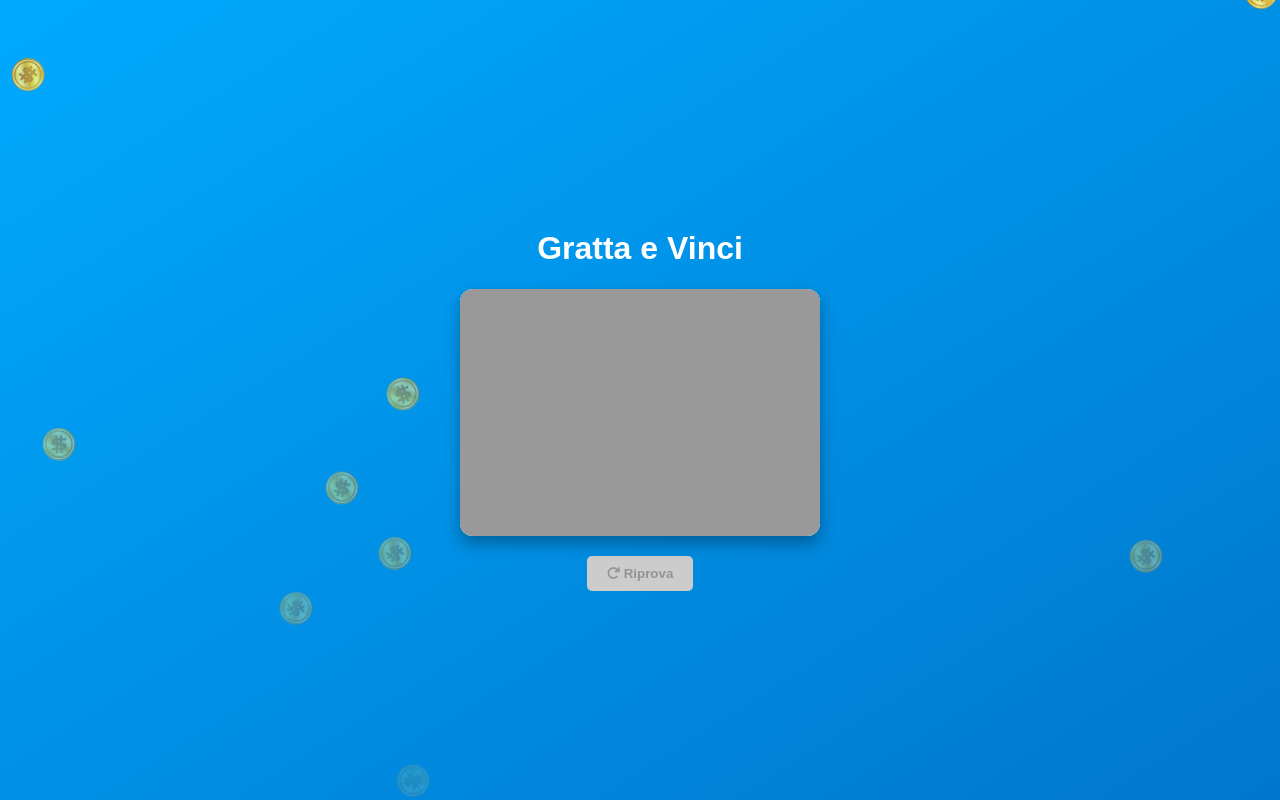
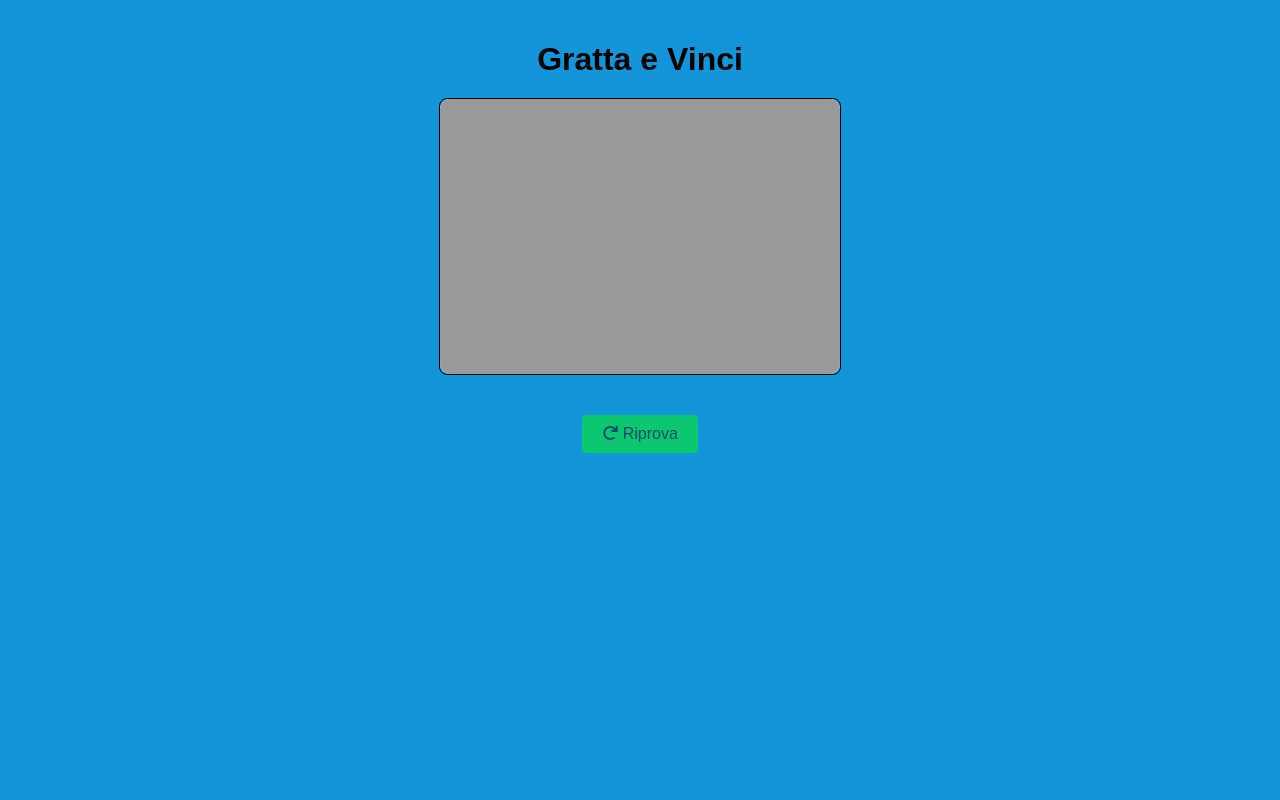
Before and after one commit to Salvatore1293/Scratch-e-Win, a plain HTML site: page index.html in a window 1280 px wide. Drawn offline with Linux system fonts and the light colour scheme.

Commit message:
modifiche al progetto

```diff
--- a/index.html
+++ b/index.html
@@ -2,34 +2,31 @@
 <html lang="it">
 
 <head>
-    <meta charset="UTF-8" />
-    <meta name="viewport" content="width=device-width, initial-scale=1.0" />
+    <meta charset="UTF-8">
+    <meta name="viewport" content="width=device-width, initial-scale=1.0">
     <title>Gratta e Vinci</title>
-    <link rel="stylesheet" href="style.css" />
-    <link rel="stylesheet" href="https://cdnjs.cloudflare.com/ajax/libs/font-awesome/6.4.0/css/all.min.css">
-
+    <link rel="stylesheet" href="style.css">
+    <link rel="stylesheet" href="https://cdnjs.cloudflare.com/ajax/libs/font-awesome/6.0.0-beta3/css/all.min.css">
 </head>
 
 <body>
-    <div class="falling-background"></div>
-    <div class="falling-items"></div>
-
-    <div class="game-container">
+    <div class="container">
         <h1>Gratta e Vinci</h1>
 
-        <div class="scratch-wrapper">
-            <div class="scratch-card">
-                <img id="background-image" alt="Premio" />
-                <canvas id="scratch-canvas"></canvas>
-            </div>
+        <div class="scratch-card">
 
-            <button id="restart-btn">
-                <i class="fas fa-redo"></i> Riprova</button>
-            <div id="result-message" class="hidden"></div> <!-- Messaggio di vincita/perdita -->
+            <img id="backgroundImage" alt="Premio">
+            <canvas id="scratchCanvas">
+            </canvas>
         </div>
+        <div id="resultMessage" class="result-message">
+        </div>
+            <button id="resetButton">
+                <i class="fas fa-redo"></i>   Riprova
+            </button>
+
     </div>
 
     <script src="script.js"></script>
 </body>
-
 </html>
--- a/script.js
+++ b/script.js
@@ -1,48 +1,51 @@
-const canvas = document.getElementById("scratch-canvas");
+const canvas = document.getElementById("scratchCanvas");
 const ctx = canvas.getContext("2d");
-const bgImage = document.getElementById("background-image");
-const restartBtn = document.getElementById("restart-btn");
-const resultMsg = document.getElementById("result-message");
-const winSound = new Audio("suono/success-1-6297.mp3");
+const backgroundImage = document.getElementById("backgroundImage");
+const resetButton = document.getElementById("resetButton");
+const resultMessage = document.getElementById
+("resultMessage");
+const WinSound = new Audio("suono/success-1-6297.mp3");
+const LoseSound = new Audio("suono/fail.mp3");
+
 
 let isDrawing = false;
 let isPrizeRevealed = false;
 let hasWon;
-const brushSize = 20;
 const alwaysWin = false;
+const brushSize = 20; // Size of the brush for scratching
 
 function resizeCanvas() {
   canvas.width = canvas.offsetWidth;
   canvas.height = canvas.offsetHeight;
 
-  ctx.globalCompositeOperation = "source-over";
+  ctx.globalCompositeOperation = "source-over"; //     Set to normal drawing mode
   ctx.fillStyle = "#999";
-  ctx.fillRect(0, 0, canvas.width, canvas.height);
+  ctx.fillRect(0, 0, canvas.width, canvas.height
+  );
 
   hasWon = alwaysWin || Math.random() < 0.5;
-  bgImage.src = hasWon ? "img/vincita.jpg" : "img/sconfitta.jpg";
-  isPrizeRevealed = false;
-
-  canvas.style.pointerEvents = "auto";
-  disableRestart();
-  resultMsg.classList.add("hidden");
+  backgroundImage.src = hasWon ? "img/vincita.jpg" : "img/sconfitta.jpg";
+  isPrizeRevealed = false; // Reset the prize reveal state
+  canvas.style.pointerEvents = "auto"; disableRestart();
+  resultMessage.classList.remove("visible");
+  resultMessage.classList.add("hidden");
 }
 
-function draw(x, y) {
+function draw(x,y) {
   ctx.globalCompositeOperation = "destination-out";
   ctx.beginPath();
-  ctx.arc(x, y, brushSize, 0, Math.PI * 2);
+  ctx.arc(x,y, brushSize, 0, Math.PI * 2);
   ctx.fill();
 }
 
-function checkRevealProgress() {
-  const data = ctx.getImageData(0, 0, canvas.width, canvas.height).data;
+
+function checkReveal() {
+  const imageData = ctx.getImageData(0, 0, canvas.width, canvas.height);
   let cleared = 0;
 
-  for (let i = 3; i < data.length; i += 4) {
-    if (data[i] === 0) cleared++;
+  for (let i = 3; i < imageData.data.length; i += 4) {
+    if (imageData.data[i] === 0) cleared++;
   }
-
   const revealed = (cleared / (canvas.width * canvas.height)) * 100;
 
   if (revealed > 50 && !isPrizeRevealed) {
@@ -51,94 +54,61 @@ function checkRevealProgress() {
     }
   }
 
+
 function revealPrize() {
+
   canvas.style.pointerEvents = "none";
 
-  if (hasWon) winSound.play();
+  if (hasWon) { WinSound.play(); }
+  else { LoseSound.play(); }
+  resultMessage.innerHTML = hasWon ? '<i class="fas fa-gift"></i> Congratulazioni! Hai vinto!' : ' <i class="fas fa-times"></i> Ritenta!';
 
-  resultMsg.innerHTML = hasWon
-    ? '<i class="fas fa-gift"></i> Hai vinto!'
-    : '<i class="fas fa-times-circle"></i> Ritenta!';
-  resultMsg.classList.remove("hidden");
-
+  resultMessage.classList.remove("hidden");
+  resultMessage.classList.add("visible");
   setTimeout(() => {
-    ctx.clearRect(0, 0, canvas.width, canvas.height);
-    enableRestart();
-  }, 100);
+    ctx.clearRect(0, 0, canvas.width, canvas.height); enableRestart();
+  }, 200);
 }
 
-function getPointerPos(e) {
+function getPointerPosition(event) {
   const rect = canvas.getBoundingClientRect();
-  const x = e.clientX || e.touches[0].clientX;
-  const y = e.clientY || e.touches[0].clientY;
+  const x = event.clientX || event.touches[0].clientX;
+  const y = event.clientY || event.touches[0].clientY;
   return { x: x - rect.left, y: y - rect.top };
 }
 
-function onMove(e) {
-  if (!isDrawing) return;
-  e.preventDefault();
-  const { x, y } = getPointerPos(e);
+function onMove(event) {
+  if (!isDrawing || isPrizeRevealed) return; // Prevent drawing if not in drawing mode or prize is revealed
+  const { x, y } = getPointerPosition(event);
   draw(x, y);
-  checkRevealProgress();
+  checkReveal();
 }
 
-// Interazioni
-canvas.addEventListener("mousedown", () => (isDrawing = true));
-canvas.addEventListener("mouseup", () => (isDrawing = false));
+
+canvas.addEventListener("mousedown", () =>
+  (isDrawing = true));
+
+canvas.addEventListener("mouseup", () =>
+  (isDrawing = false));
+
 canvas.addEventListener("mousemove", onMove);
 
-canvas.addEventListener("touchstart", () => (isDrawing = true));
+canvas.addEventListener("touchstart", (event) => (isDrawing = true));
 canvas.addEventListener("touchend", () => (isDrawing = false));
 canvas.addEventListener("touchmove", onMove);
 
-restartBtn.addEventListener("click", resizeCanvas);
+resetButton.addEventListener("click", resizeCanvas);
 
-window.addEventListener("load", () => {
-  bgImage.complete ? resizeCanvas() : (bgImage.onload = resizeCanvas);
-});
 window.addEventListener("resize", resizeCanvas);
 
+window.addEventListener("load", () => { backgroundImage.complete ? resizeCanvas() : backgroundImage.onload = resizeCanvas; });
+
 function enableRestart() {
-  restartBtn.classList.add("enabled");
-  restartBtn.disabled = false;
+  resetButton.classList.add("enabled");
+  resetButton.disabled = false;
 }
 
 function disableRestart() {
-  restartBtn.classList.remove("enabled");
-  restartBtn.disabled = true;
+  resetButton.classList.remove("enabled");
+  resetButton.disabled = true;
 }
-
-// Effetti decorativi (soldi e regali)
-function isOutsideScratchCard(x) {
-  const rect = document.querySelector(".scratch-card").getBoundingClientRect();
-  return x < rect.left || x > rect.right;
-}
-
-function createFallingItem(cls, container, images) {
-  const x = Math.random() * window.innerWidth;
-  if (!isOutsideScratchCard(x)) return;
-
-  const el = document.createElement("div");
-  el.className = cls;
-  el.style.left = `${x}px`;
-  el.style.backgroundImage = `url(${
-    images[Math.floor(Math.random() * images.length)]
-  })`;
-  el.style.animationDuration = `${2 + Math.random() * 3}s`;
-
-  document.querySelector(container).appendChild(el);
-  setTimeout(() => el.remove(), 5000);
-}
-
-setInterval(
-  () => createFallingItem("item", ".falling-items", ["img/soldi.png"]),
-  500
-);
-setInterval(
-  () =>
-    createFallingItem("falling-item", ".falling-background", [
-      "img/soldi.png",
-      "img/regalo.png",
-    ]),
-  400
-);
--- a/style.css
+++ b/style.css
@@ -1,113 +1,114 @@
 body {
+    font-family: Arial, sans-serif;
+    background-color: #1595d9;
     margin: 0;
-    font-family: sans-serif;
-    background: linear-gradient(to bottom right, #00aaff, #0077cc);
-    height: 100vh;
+    padding: 20px;
+
+    display: flex;
+    justify-content: center;
+    align-items: center;
     overflow: hidden;
 }
 
-.game-container {
-    text-align: center;
-    color: white;
+.container{
+    width: 100%;
+    max-width: 600px;
+    align-items: center;
     display: flex;
-    justify-content: center;
-    align-items: center;
+    flex-direction: column;
     height: 100%;
-    flex-direction: column;
+
 }
 
-.scratch-wrapper {
-    position: relative;
-    z-index: 10;
+h1{
+    font-size: 2em;
+    margin-bottom: 20px;
 }
 
 .scratch-card {
     position: relative;
-    width: min(90vw, 360px);
-    aspect-ratio: 16 / 11;
-    border-radius: 12px;
-    overflow: hidden;
-    box-shadow: 0 8px 16px rgba(0, 0, 0, 0.3);
+    width: min(100%, 400px);
+    aspect-ratio: 16/11;
+    border: 1px solid black;
+    border-radius: 8px;
     margin: 0 auto 20px;
+    overflow:hidden;
 }
 
-#background-image,
-#scratch-canvas {
+#backgroundImage,
+#scratchCanvas {
     position: absolute;
     top: 0;
     left: 0;
     width: 100%;
     height: 100%;
-    border-radius: 12px;
+    border-radius: 10px;
     display: block;
 }
 
-#scratch-canvas {
+
+#scratchCanvas {
     z-index: 2;
     background-color: transparent;
+    cursor: crosshair;
     pointer-events: auto;
 }
-
-#restart-btn {
-    padding: 10px 20px;
-    background-color: #ccc;
-    border: none;
-    border-radius: 5px;
-    cursor: not-allowed;
+.hidden-content {
+    position: absolute;
+    top: 50%;
+    left: 50%;
+    display: none;
+    transform: translate(-50%, -50%);
+    font-size: 24px;
     font-weight: bold;
-    transition: background-color 0.3s, box-shadow 0.3s;
-}
-
-#restart-btn.enabled {
-    background-color: #ffcc00;
-    cursor: pointer;
-}
-
-#restart-btn.enabled:hover {
-    background-color: #ffe066;
-    box-shadow: 0 0 10px rgba(255, 204, 0, 0.8);
-}
-
-.falling-background,
-.falling-items {
-    position: fixed;
-    top: 0;
-    left: 0;
-    width: 100vw;
-    height: 100vh;
-    z-index: 1;
+    color: #0bdc3c;
     pointer-events: none;
 }
 
-.item,
-.falling-item {
-    position: absolute;
-    width: 40px;
-    height: 40px;
-    background-size: contain;
-    background-repeat: no-repeat;
-    top: -50px;
-    animation: fall linear forwards;
+button#resetButton {
+    background-color: #02fc0a;
+    color: black;
+    border: none;
+    border-radius: 4px;
+    padding: 10px 20px;
+    cursor: pointer;
+    margin: 20px auto;
+    font-size: 1em;
+    display: block;
+
 }
 
-@keyframes fall {
-    to {
-        transform: translateY(120vh) rotate(360deg);
-        opacity: 0;
-    }
+#resultMessage {
+    position: absolute;
+    top: 50%;
+    left: 50%;
+    transform: translate(-50%, -50%);
+    z-index: 3;
+    font-size: 1.2em;
+    color: #fff;
+    background-color: rgba(0, 0, 0, 0.7);
+    padding: 10px 20px;
+    border-radius: 8px;
+    margin-top: 20px;
+    text-align: center;
+    transition: opacity 0.5s ease;
+    opacity: 0;
 }
 
-#result-message {
-    font-size: 1.5rem;
-    font-weight: bold;
-    color: white;
-    margin-top: 10px;
-    padding: 10px 20px;
-    border-radius: 8px;
-    background-color: rgba(0, 0, 0, 0.5);
-    transition: opacity 0.5s ease;
+#resultMessage.visible {
+    opacity: 1;
 }
 
 .hidden {
     display: none;
 }
+
+button.enable {
+    opacity:1;
+    pointer-events: auto;
+}
+
+button:disabled {
+    opacity: 0.5;
+    pointer-events: none;
+}
```
Also changed, not shown: img/win.jpg (deleted), 1 other file. Lines whose indentation alone changed are shown as unchanged.
